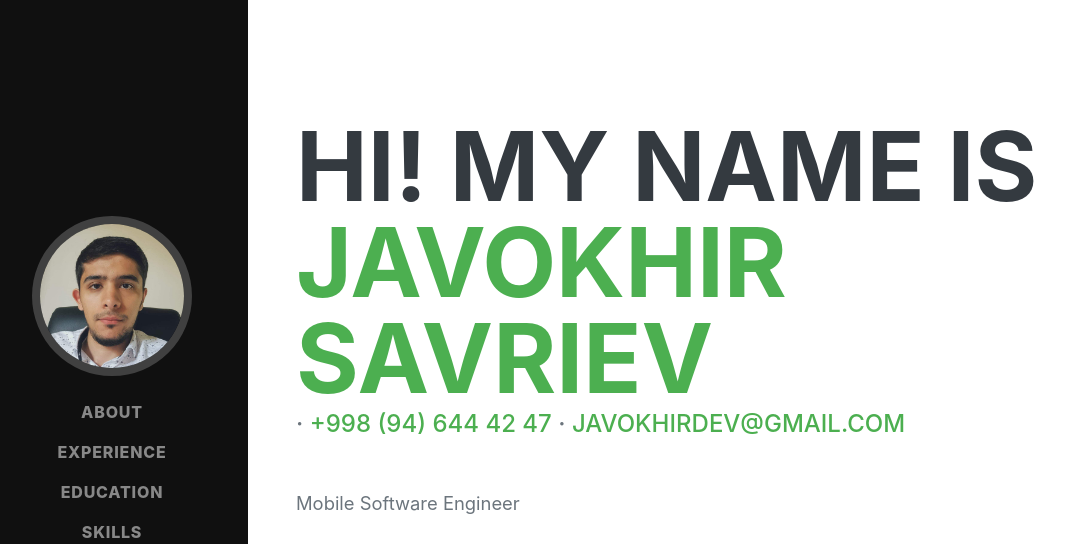
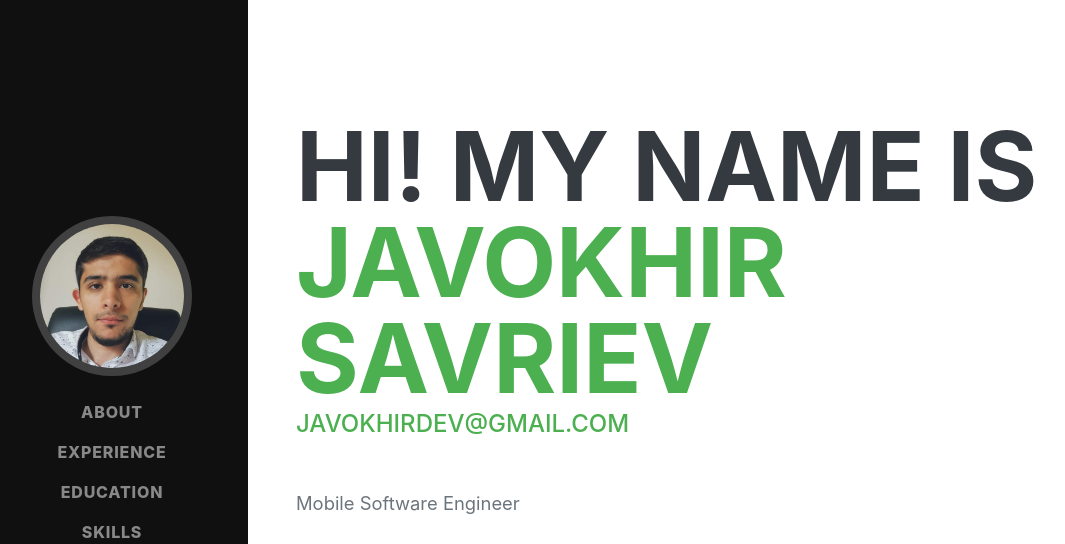
Before and after one commit to sjavokhir/sjavokhir.github.io, a plain HTML site: page index.html in a window 1280 px wide. Shown: the top 544 px of the page, without its empty margins (24-1089 px from the left). Drawn offline with nearby package versions, Linux system fonts and the light colour scheme; a web font is replaced by a local one.

Commit message:
Update index.html

```diff
--- a/index.html
+++ b/index.html
@@ -43,7 +43,6 @@
                 <span class="text-primary">Javokhir Savriev</span>
             </h1>
             <div class="subheading mb-5">
-                · <a href="tel:+998946444247">+998 (94) 644 42 47</a> ·
                 <a href="mailto:javokhirdev@gmail.com">javokhirdev@gmail.com</a>
             </div>
             <p class="lead mb-5">Mobile Software Engineer</p>
```
